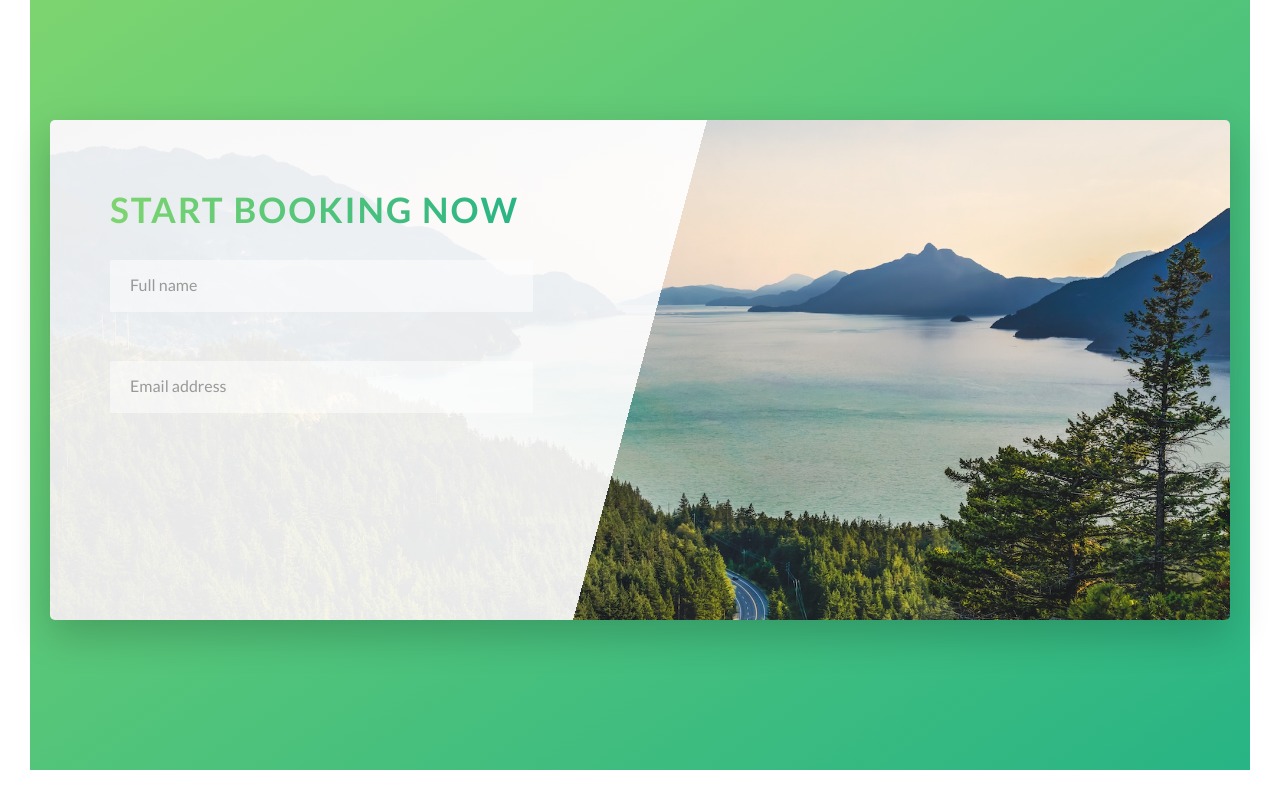
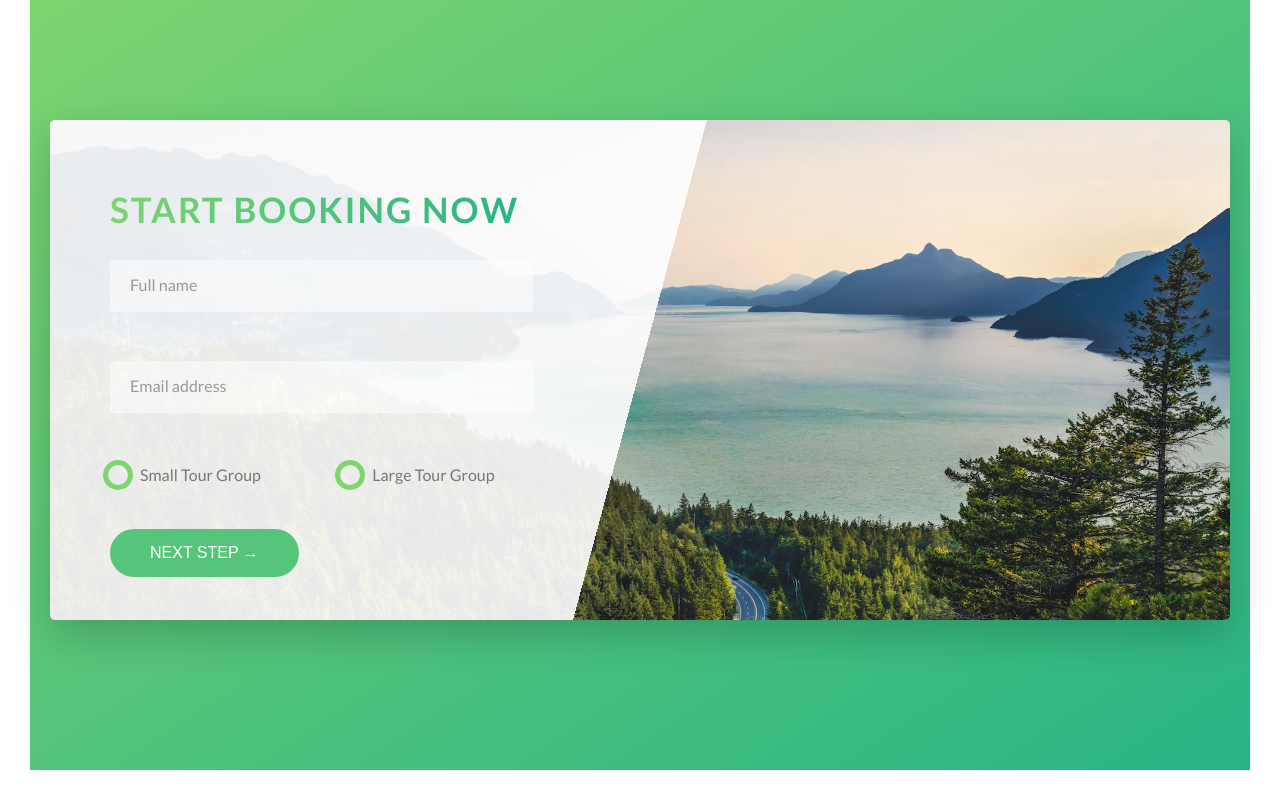
Before and after one commit to asamaiya00/natours, a website: page index.html in a window 1280 px wide. Shown: the part 4536-5336 px from the top of the page. Drawn offline with Linux system fonts and the light colour scheme.

Commit message:
feat: radio group

```diff
--- a/index.html
+++ b/index.html
@@ -303,6 +303,38 @@
                 />
                 <label for="email" class="form__label">Email address</label>
               </div>
+
+              <div class="form__group">
+                <div class="form__radio-group">
+                  <input
+                    type="radio"
+                    class="form__radio-input"
+                    id="small"
+                    name="size"
+                  />
+                  <label for="small" class="form__radio-label">
+                    <span class="form__radio-button"></span> Small Tour
+                    Group</label
+                  >
+                </div>
+
+                <div class="form__radio-group">
+                  <input
+                    type="radio"
+                    class="form__radio-input"
+                    id="large"
+                    name="size"
+                  />
+                  <label for="large" class="form__radio-label">
+                    <span class="form__radio-button"></span> Large Tour
+                    Group</label
+                  >
+                </div>
+
+                <div class="form__radio-group mt-md">
+                  <button class="btn btn-primary">Next Step &rarr;</button>
+                </div>
+              </div>
             </form>
           </div>
         </div>
--- a/sass/components/_buttons.scss
+++ b/sass/components/_buttons.scss
@@ -1,4 +1,5 @@
 .btn {
+  &,
   &:link,
   &:visited {
     font-size: $default-font-size;
@@ -8,6 +9,9 @@
     display: inline-block;
     border-radius: 10rem;
     transition: all 0.2s;
+
+    border: none;
+    cursor: pointer;
   }
 
   &:hover {
@@ -15,7 +19,9 @@
     box-shadow: 0 1rem 2rem rgba($color-black, 0.2);
   }
 
-  &:active {
+  &:active,
+  &:focus {
+    outline: none;
     transform: translateY(-0.1rem);
     box-shadow: 0 0.5rem 1rem rgba($color-black, 0.2);
   }
--- a/sass/components/_form.scss
+++ b/sass/components/_form.scss
@@ -14,6 +14,7 @@
     font-family: inherit;
     color: inherit;
     background-color: rgba($color-white, 0.5);
+    transition: all 0.3s;
 
     &:focus {
       outline: none;
@@ -25,7 +26,7 @@
       }
     }
 
-        &::-webkit-input-placeholder  {
+    &::-webkit-input-placeholder {
       color: #999;
     }
   }
@@ -33,15 +34,57 @@
   &__label {
     display: block;
     margin-left: 2rem;
-        margin-top: .5rem;
+    margin-top: 0.5rem;
     font-size: 1.4rem;
     font-weight: 700;
-        transition: all .5s;
+    transition: all 0.5s;
   }
 
-    &__input:placeholder-shown + &__label{
+  &__input:placeholder-shown + &__label {
     opacity: 0;
     visibility: hidden;
     transform: translateY(-4rem);
   }
+  &__radio-group {
+    font-size: $default-font-size;
+    display: inline-block;
+    width: 49%;
   }
+
+  &__radio-label {
+    padding-left: 3rem;
+    position: relative;
+    cursor: pointer;
+  }
+  &__radio-button {
+    display: inline-block;
+    width: 3rem;
+    height: 3rem;
+    border: 0.5rem solid $color-primary-light;
+    border-radius: 50%;
+    position: absolute;
+    top: -0.5rem;
+    left: -0.7rem;
+
+    &::after {
+      content: "";
+      position: absolute;
+      width: 1.3rem;
+      height: 1.3rem;
+      display: block;
+      top: 50%;
+      left: 50%;
+      transform: translate(-50%, -50%);
+      border-radius: 50%;
+      background-color: $color-primary-light;
+      opacity: 0;
+    }
+  }
+
+  &__radio-input {
+    display: none;
+  }
+  &__radio-input:checked ~ &__radio-label &__radio-button::after {
+    opacity: 1;
+  }
+}
```
Also changed, not shown: css/style.css. Lines whose indentation alone changed are shown as unchanged.
